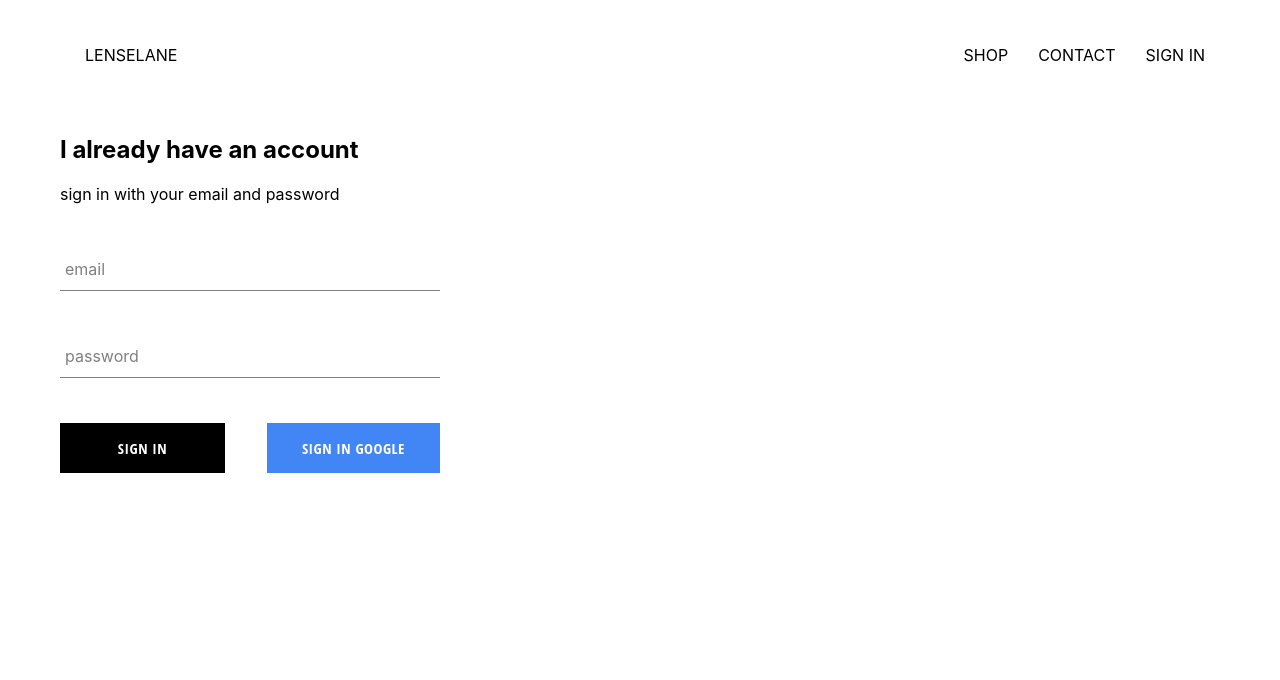
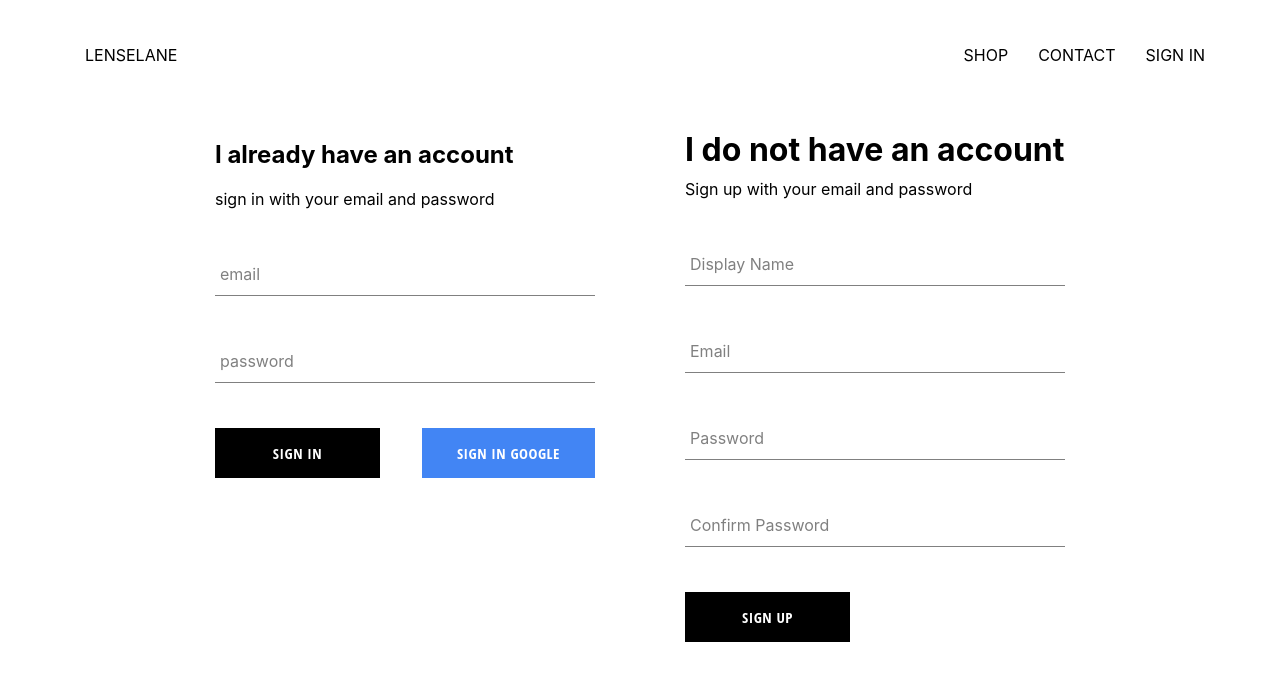
Before and after one commit to ashashishy/lenselane, a React (Create React App) app: page /signin in a window 1280 px wide. Shown: the top 680 px of the page. Built offline with nearby package versions, Linux system fonts and the light colour scheme; no server answers.

Commit message:
added sign up functionality using firebase auth

```diff
--- a/src/App.js
+++ b/src/App.js
@@ -5,7 +5,7 @@
 import ShopPage from './pages/homepage/shop/shop.component';
 import Header from './components/home/home.component';
 import SignInAndSignUp from './pages/homepage/sign-in-and-sign-up/sign-in-and-sign-up.component';
-import {auth} from './firebase/firebase.util';
+import {auth, createUserProfileDocument} from './firebase/firebase.util';
 class App extends React.Component{
   constructor(){
     super();
@@ -13,8 +13,21 @@
   }
   unsubscribeFromAuth=null;
   componentDidMount(){
-    this.unsubscribeFromAuth=auth.onAuthStateChanged(user=>{
-      this.setState({currentUser:user});
+    this.unsubscribeFromAuth=auth.onAuthStateChanged(async userAuth=>{
+      if(userAuth){
+        const userRef=await createUserProfileDocument(userAuth);
+
+        userRef.onSnapshot(snapShop=>{
+          this.setState({
+            currentUser:{
+              id:snapShop.id,
+              ...snapShop.data()
+            }
+           })
+        })
+       }else{
+         this.setState({currentUser:userAuth});
+       }
     });
   }
   componentWillUnmount(){
--- a/src/components/sign-in/sign-in.component.jsx
+++ b/src/components/sign-in/sign-in.component.jsx
@@ -3,6 +3,7 @@
 import CustomButton from '../custom-button/cutom-button.component';
 import FormInput from '../form-input/form-input.component';
 import {signInWithGoogle} from '../../firebase/firebase.util';
+import { auth } from 'firebase';
 
 class SIgnIn extends React.Component{
     constructor(props){
@@ -13,9 +14,16 @@
             password:''
         }
     }
-    handleSubmit=(event)=>{
+    handleSubmit=async event=>{
         event.preventDefault();
-        this.setState({email:'',password:''})
+        const {email,password}=this.state;
+        try{
+            auth.signInWithEmailAndPassword(email,password);
+            this.setState({email:'',password:''})
+        }catch(error){
+            console.error(error);
+        }
+
     }
     handleChange=(event)=>{
         const {value, name}=event.target;
--- /dev/null
+++ b/src/components/sign-up/sign-up.component.jsx
@@ -0,0 +1,85 @@
+import React from 'react';
+import FormInput from '../form-input/form-input.component';
+import CustomButton from '../custom-button/cutom-button.component';
+import {auth, createUserProfileDocument} from '../../firebase/firebase.util';
+import './sign-up.component.scss';
+
+class SignUp extends React.Component{
+    constructor(){
+        super();
+
+        this.state={
+            displayName:'',
+            email:'',
+            password:'',
+            confirmPassword:''
+        }
+    }
+    handleSubmit=async event=>{
+        event.preventDefault();
+        const {displayName, email,password,confirmPassword}=this.state;
+        if(password!== confirmPassword){
+            alert("Passwords Don't Match");
+            return;
+        }
+
+        try{
+            const {user}=await auth.createUserWithEmailAndPassword(email,password);
+            createUserProfileDocument(user, displayName);
+            this.setState({
+                displayName:'',
+                email:'',
+                password:'',
+                confirmPassword:''
+            })
+        }catch (error){
+            console.error(error);
+        }
+
+    }
+
+    handleChange=event=>{
+        const {name, value}=event.target;
+        this.setState({
+            [name]:value
+        })
+    }
+    render(){
+        const {displayName, email,password,confirmPassword}=this.state;
+        return(
+            <div className="sign-up">
+                <h1 className="title">I do not have an account</h1>
+                <span>Sign up with your email and password</span>
+                <form className='sign-up-form' onSubmit={this.handleSubmit}>
+                    <FormInput type='text' name='displayName'
+                    value={displayName} onChange={this.handleChange}
+                    label='Display Name'
+                    required>
+
+                    </FormInput>
+                    <FormInput type='email' name='email'
+                    value={email} onChange={this.handleChange}
+                    label='Email'
+                    required>
+
+                    </FormInput>
+                    <FormInput type='password' name='password'
+                    value={password} onChange={this.handleChange}
+                    label='Password'
+                    required>
+
+                    </FormInput>
+                    <FormInput type='password' name='password'
+                    value={confirmPassword} onChange={this.handleChange}
+                    label='Confirm Password'
+                    required>
+
+                    </FormInput>
+                    <CustomButton type="submit">SIGN UP</CustomButton>
+                </form>
+            </div>
+        )
+    }
+}
+
+export default SignUp;
--- /dev/null
+++ b/src/components/sign-up/sign-up.component.scss
@@ -0,0 +1,9 @@
+.sign-up{
+    display: flex;
+    flex-direction: column;
+    width: 380px;
+
+    .title{
+        margin: 10px 0;
+    }
+}
--- a/src/firebase/firebase.util.js
+++ b/src/firebase/firebase.util.js
@@ -12,7 +12,27 @@
         appId: "1:106220753630:web:695ab9d84bf9b7dd7c284f",
         measurementId: "G-HW03121EYX"
       };
+      export const createUserProfileDocument=async (userAuth,additionalData)=>{
+        if(!userAuth) return;
+        const userRef=firestore.doc(`users/${userAuth.uid}`);
+        const snapShot= await userRef.get();
+          if(!snapShot.exists){
+            const {displayName, email}=userAuth;
+            const createdAt=new Date();
 
+            try{
+              await userRef.set({
+                displayName,
+                email,
+                createdAt,
+                ...additionalData
+              })
+            } catch(error){
+            console.log('error Creating User',error.message)
+          }
+        }
+        return userRef;
+      }
       firebase.initializeApp(config);
       export const auth=firebase.auth();
       export const firestore=firebase.firestore();
--- a/src/pages/homepage/sign-in-and-sign-up/sign-in-and-sign-up.component.jsx
+++ b/src/pages/homepage/sign-in-and-sign-up/sign-in-and-sign-up.component.jsx
@@ -1,10 +1,11 @@
 import React from 'react';
 import SignIn from '../../../components/sign-in/sign-in.component'
 import './sign-in-and-sign-up.style.scss';
-
+import SignUp from '../../../components/sign-up/sign-up.component';
 const SignInAndSignUp=()=>(
     <div className='sign-in-and-sign-up'>
         <SignIn />
+        <SignUp />
     </div>
 )
 
--- a/src/pages/homepage/sign-in-and-sign-up/sign-in-and-sign-up.style.scss
+++ b/src/pages/homepage/sign-in-and-sign-up/sign-in-and-sign-up.style.scss
@@ -0,0 +1,6 @@
+.sign-in-and-sign-up{
+    width: 850px;
+    display: flex;
+    justify-content: space-between;
+    margin: 30px auto;
+}
```
